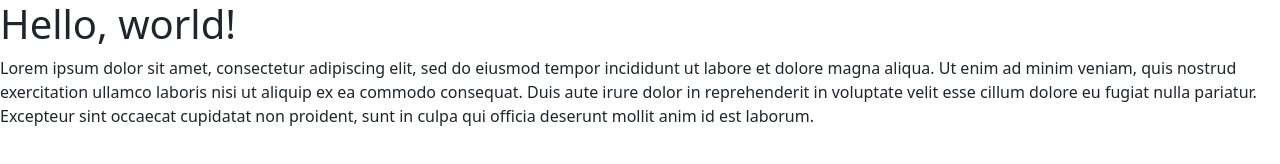
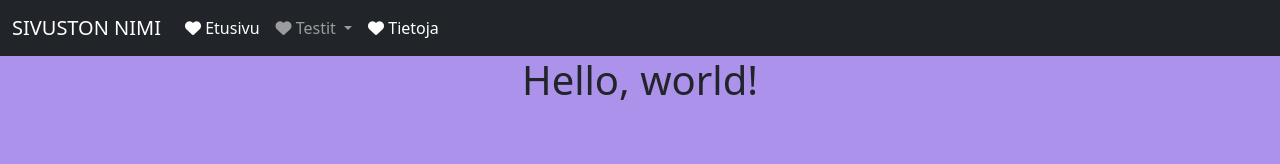
Before and after one commit to KasperiVaarala/Projektity-, a plain HTML site: page tietoja.html in a window 1280 px wide. Drawn offline with nearby package versions, Linux system fonts and the light colour scheme.

Commit message:
Tyylitiedostot ja navbarit lisätty

```diff
--- /dev/null
+++ b/stylesJK.css
@@ -0,0 +1,11 @@
+h1 {
+    text-align: center;
+    background: #A0D658;
+    margin: 0;
+}
+
+html, body {
+    margin:0;
+    padding:0;
+    background: #A0D658;
+}
--- /dev/null
+++ b/stylesTaka.css
@@ -0,0 +1,11 @@
+h1 {
+    text-align: center;
+    background: #AC92EB;
+    margin: 0;
+}
+
+html, body {
+    margin:0;
+    padding:0;
+    background: #AC92EB;
+}
--- a/tietoja.html
+++ b/tietoja.html
@@ -4,15 +4,49 @@
     <!-- Required meta tags -->
     <meta charset="utf-8">
     <meta name="viewport" content="width=device-width, initial-scale=1">
+    <meta name="author" content="Josie Kallio, Oona xxx, Kasperi xxx">
+    <link rel="stylesheet" href="stylesTaka.css">
 
     <!-- Bootstrap CSS -->
     <link href="https://cdn.jsdelivr.net/npm/bootstrap@5.1.3/dist/css/bootstrap.min.css" rel="stylesheet" integrity="sha384-1BmE4kWBq78iYhFldvKuhfTAU6auU8tT94WrHftjDbrCEXSU1oBoqyl2QvZ6jIW3" crossorigin="anonymous">
 
+    <!-- Font Awesome kuvakkeiden lähde -->
+    <script src="https://kit.fontawesome.com/07a50c37ae.js" crossorigin="anonymous"></script>
+
     <title>Hello, world!</title>
   </head>
   <body>
+    <nav class="navbar sticky-top navbar-expand-lg navbar-dark bg-dark">
+      <div class="container-fluid">
+        <a class="navbar-brand" href="#"></i>SIVUSTON NIMI</a>
+        <button class="navbar-toggler" type="button" data-bs-toggle="collapse" data-bs-target="#navbarSupportedContent" aria-controls="navbarSupportedContent" aria-expanded="false" aria-label="Toggle navigation">
+          <span class="navbar-toggler-icon"></span>
+        </button>
+        <div class="collapse navbar-collapse" id="navbarSupportedContent">
+          <ul class="navbar-nav me-auto mb-2 mb-lg-0">
+            <li class="nav-item">
+              <a class="nav-link active" aria-current="page" href="index.html"><i class="fas fa-heart"></i> Etusivu</a>
+            </li>
+            <li class="nav-item dropdown">
+              <a class="nav-link dropdown-toggle" href="#" id="navbarDropdown" role="button" data-bs-toggle="dropdown" aria-expanded="false">
+                <i class="fas fa-heart"></i> Testit
+              </a>
+              <ul class="dropdown-menu" aria-labelledby="navbarDropdown">
+                <li><a class="dropdown-item" href="VisaJK.html"><i class="fas fa-heart"></i> Josien Visa</a></li>
+                <li><a class="dropdown-item" href="#"><i class="fas fa-heart"></i> Oonan Visa</a></li>
+                <li><a class="dropdown-item" href="#"><i class="fas fa-heart"></i> Kasperin Matikka</a></li>
+              </ul>
+            </li>
+            <li class="nav-item">
+              <a class="nav-link active" aria-current="page" href="tietoja.html"><i class="fas fa-heart"></i> Tietoja</a>
+            </li>
+          </ul>
+        </div>
+      </div>
+    </nav>
+  <body>
     <h1>Hello, world!</h1>
-    <p>Lorem ipsum dolor sit amet, consectetur adipiscing elit, sed do eiusmod tempor incididunt ut labore et dolore magna aliqua. Ut enim ad minim veniam, quis nostrud exercitation ullamco laboris nisi ut aliquip ex ea commodo consequat. Duis aute irure dolor in reprehenderit in voluptate velit esse cillum dolore eu fugiat nulla pariatur. Excepteur sint occaecat cupidatat non proident, sunt in culpa qui officia deserunt mollit anim id est laborum.</p>
+
     <script src="https://cdn.jsdelivr.net/npm/bootstrap@5.1.3/dist/js/bootstrap.bundle.min.js" integrity="sha384-ka7Sk0Gln4gmtz2MlQnikT1wXgYsOg+OMhuP+IlRH9sENBO0LRn5q+8nbTov4+1p" crossorigin="anonymous"></script>
 
   </body>
```
Also changed, not shown: VisaJK.html (+35 -1 lines), index.html (+1 -0 lines).
